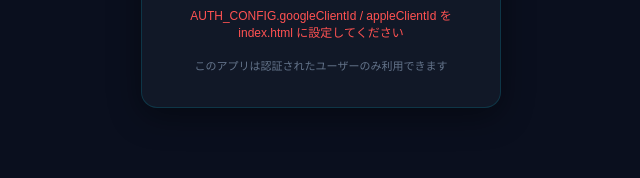
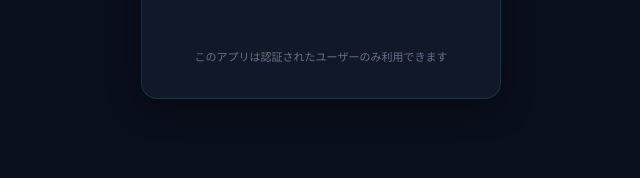
Before and after one commit to witkeydev/ReceiptScan, a website: page index.html in a window 1280 px wide. Shown: the part 426-604 px from the top of the page, without its empty margins (319-959 px from the left). Drawn offline with nearby package versions, Linux system fonts and the light colour scheme.

Commit message:
chore: Google OAuth クライアントIDを設定

```diff
--- a/index.html
+++ b/index.html
@@ -491,7 +491,7 @@
 // ============================================================
 const AUTH_CONFIG = {
   // Google Cloud Console → 認証情報 → OAuth 2.0 クライアント ID（ウェブ アプリケーション）
-  googleClientId: '',
+  googleClientId: '279975936738-6t4ek541h973sqttis269p3m4vtvio3a.apps.googleusercontent.com',
   // Apple Developer → Identifiers → Services IDs
   appleClientId: '',
   // Apple サインインのリダイレクトURI（Apple Developer で登録した値と一致させる）
```
